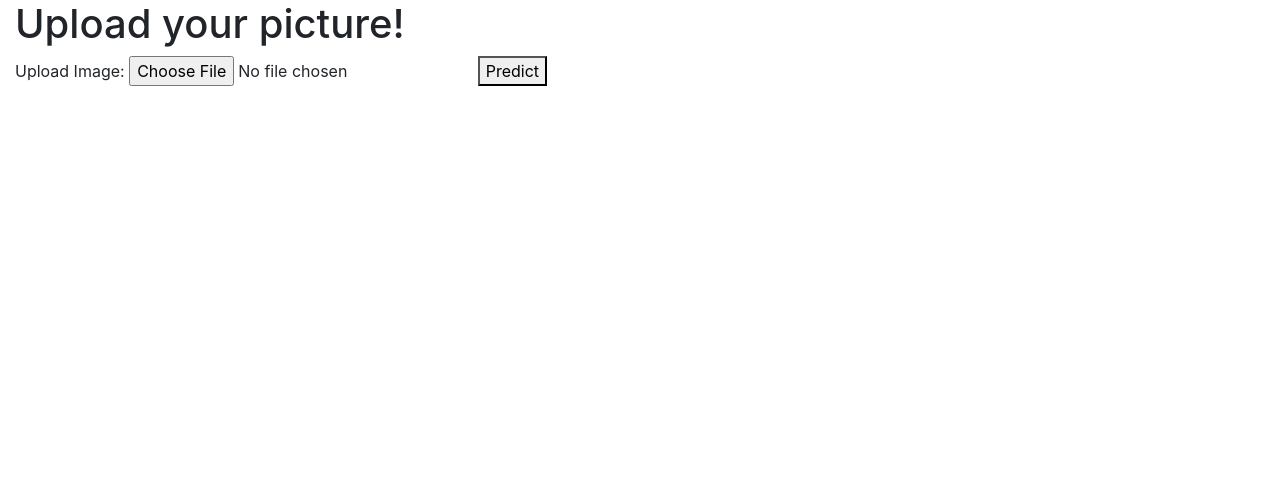
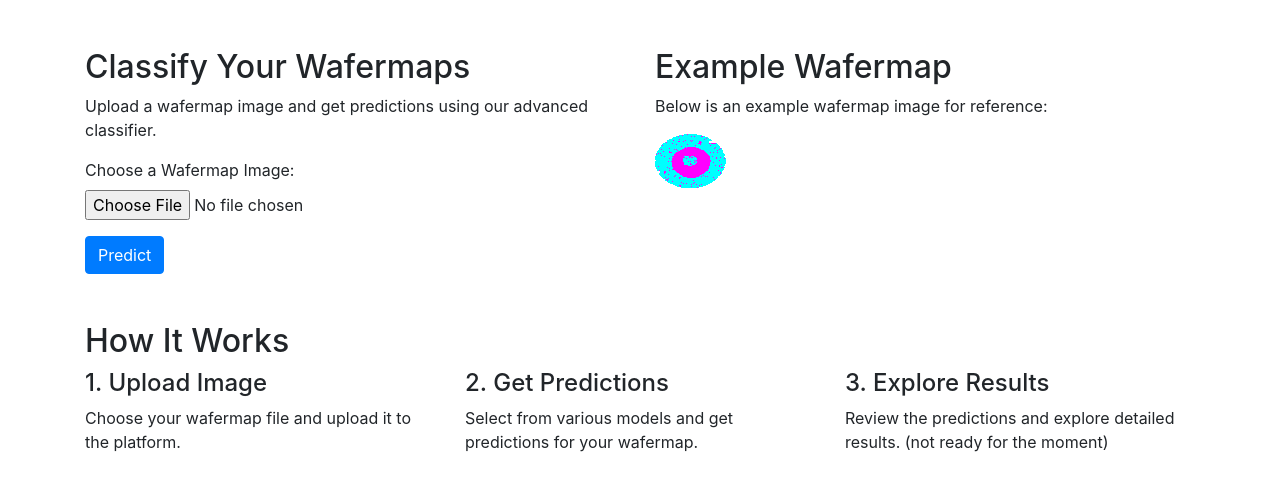
Before and after one commit to Simon371997/Projects, a Flask app: page /get_prediction in a window 1280 px wide. Shown: the part 56-547 px from the top of the page. Run offline with Flask 3, Linux system fonts and the light colour scheme.

Commit message:
update predict html

```diff
--- a/Wafermap_Project/App/templates/get_prediction.html
+++ b/Wafermap_Project/App/templates/get_prediction.html
@@ -1,14 +1,43 @@
 {% extends 'base.html' %}
-{% block title %} Home {% endblock%}
+{% block title %} Home {% endblock %}
 
 {% block content %}
-    <h1>Upload your picture!</h1>
+    <div class="container mt-5">
+        <div class="row">
+            <div class="col-md-6">
+                <h2>Classify Your Wafermaps</h2>
+                <p>Upload a wafermap image and get predictions using our advanced classifier.</p>
+                <form action="{{ url_for('predict') }}" method="post" enctype="multipart/form-data">
+                    <div class="form-group">
+                        <label for="image">Choose a Wafermap Image:</label>
+                        <input type="file" class="form-control-file" name="image" accept=".jpg, .jpeg, .png" required>
+                    </div>
+                    <button type="submit" class="btn btn-primary">Predict</button>
+                </form>
+            </div>
+            <div class="col-md-6">
+                <h2>Example Wafermap</h2>
+                <p>Below is an example wafermap image for reference:</p>
+                <img src="static/images/Donut_12.jpg" alt="Example Wafermap" class="img-fluid">
+            </div>
+        </div>
+    </div>
 
-    <form action="{{ url_for('predict') }}" method="post" enctype="multipart/form-data">
-        <label for="image">Upload Image:</label>
-        <input type="file" name="image" accept=".jpg, .jpeg, .png" required>
-        <button type="submit">Predict</button>
-    </form>
-
-
+    <div class="container mt-5">
+        <h2>How It Works</h2>
+        <div class="row">
+            <div class="col-md-4">
+                <h4>1. Upload Image</h4>
+                <p>Choose your wafermap file and upload it to the platform.</p>
+            </div>
+            <div class="col-md-4">
+                <h4>2. Get Predictions</h4>
+                <p>Select from various models and get predictions for your wafermap.</p>
+            </div>
+            <div class="col-md-4">
+                <h4>3. Explore Results</h4>
+                <p>Review the predictions and explore detailed results. (not ready for the moment)</p>
+            </div>
+        </div>
+    </div>
 {% endblock %}
```
Also changed, not shown: Wafermap_Project/App/templates/predict.html (+22 -12 lines), Wafermap_Project/App/uploads/uploaded_image.jpg.
